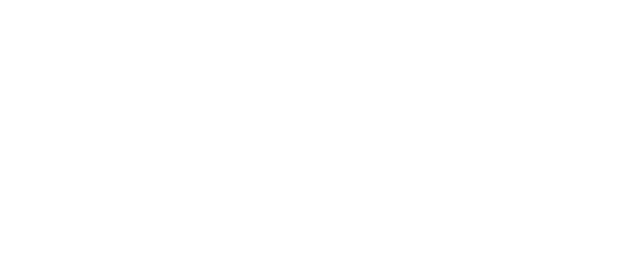
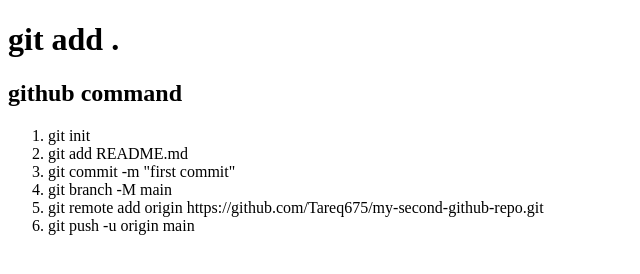
Before and after one commit to Tareq675/my-first-github-repo, a plain HTML site: page index.html in a window 1280 px wide. Shown: the whole page, without its empty margins (0-640 px from the left). Drawn offline with Linux system fonts and the light colour scheme.

Commit message:
second commit update

```diff
--- a/index.html
+++ b/index.html
@@ -5,5 +5,20 @@
     <meta name="viewport" content="width=device-width, initial-scale=1.0" />
     <title>My first ever github repo</title>
   </head>
-  <body></body>
+  <body>
+    <h1>git add .</h1>
+    <h2>github command</h2>
+    <ol>
+      <li>git init</li>
+      <li>git add README.md</li>
+      <li>git commit -m "first commit"</li>
+      <li>git branch -M main</li>
+      <li>
+        git remote add origin
+        https://github.com/Tareq675/my-second-github-repo.git
+      </li>
+      <!--from one compurtr one time only-->
+      <li>git push -u origin main</li>
+    </ol>
+  </body>
 </html>
```
